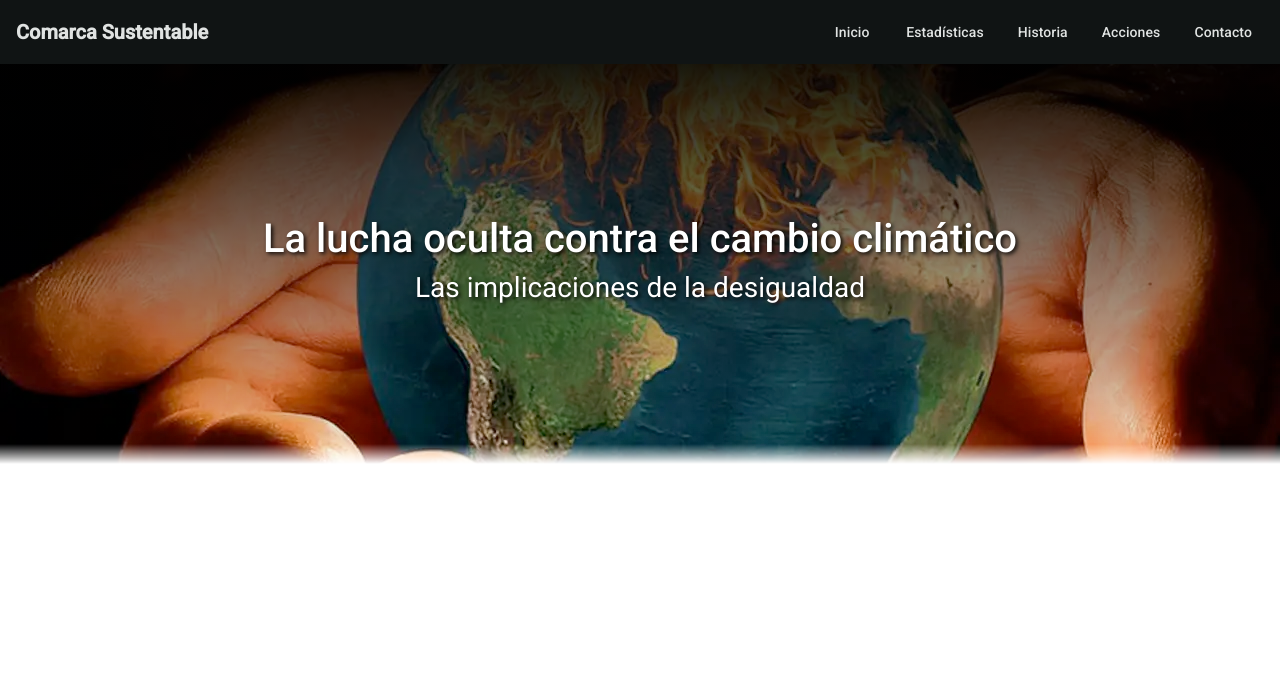
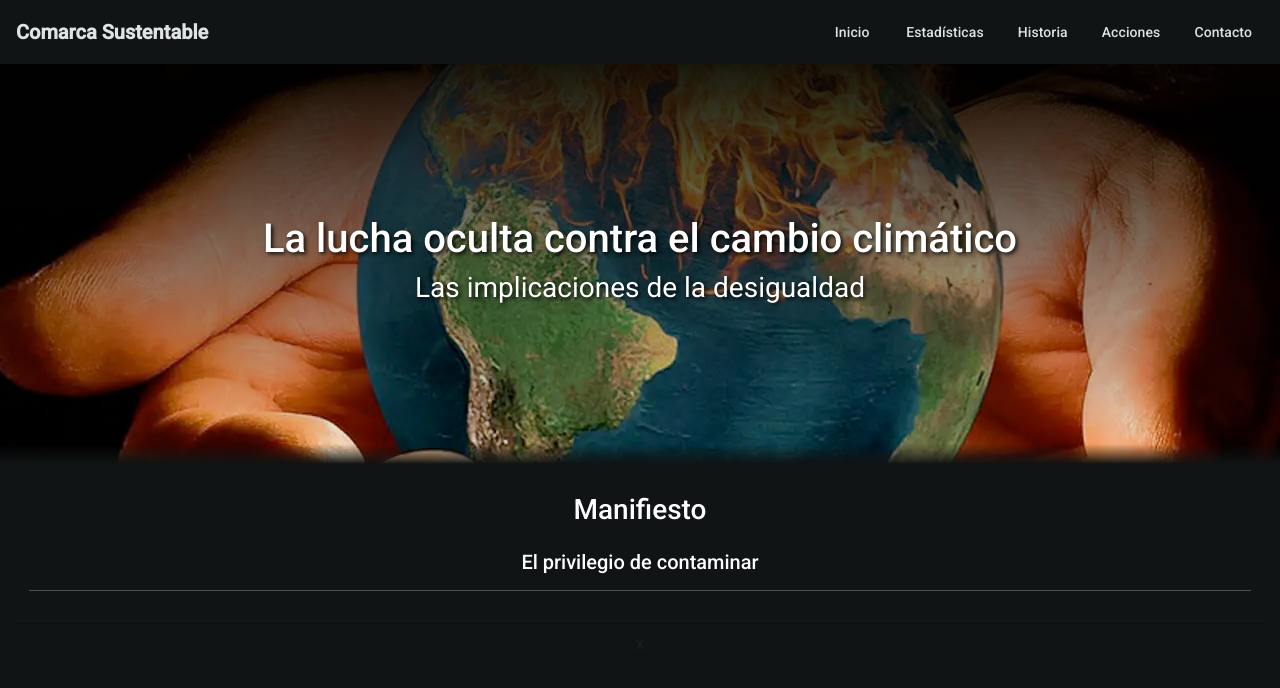
Before and after one commit to kevh-ppl/climate_ves, an Angular app: page / in a window 1280 px wide. Shown: the top 688 px of the page. Built offline with nearby package versions, Linux system fonts and the light colour scheme.

Commit message:
style(Inicio) => body del mismo color que la navbar

```diff
--- a/src/app/inicio/inicio.component.css
+++ b/src/app/inicio/inicio.component.css
@@ -48,3 +48,11 @@
   position: relative;
   z-index: 2;
 }
+
+.card-custom {
+  background-color: var(--mat-sys-surface);
+  color: #ffffff;
+  width: 100vw;
+  padding: 0.8rem;
+  border: none;
+}
--- a/src/app/inicio/inicio.component.html
+++ b/src/app/inicio/inicio.component.html
@@ -3,3 +3,14 @@
   <h1>La lucha oculta contra el cambio climático</h1>
   <h3>Las implicaciones de la desigualdad</h3>
 </div>
+<div class="card card-custom text-center">
+  <h3 class="mt-3">Manifiesto</h3>
+  <div class="card-body">
+    <h5 class="card-title">El privilegio de contaminar</h5>
+    <p class="card-text"></p>
+    <hr>
+  </div>
+  <div class="card-footer text-body-secondary">
+    x
+  </div>
+</div>
--- a/src/styles.css
+++ b/src/styles.css
@@ -1,4 +1,13 @@
 /* You can add global styles to this file, and also import other style files */
 
-html, body { height: 100%; }
-body { margin: 0; font-family: Roboto, "Helvetica Neue", sans-serif; }
+html,
+body {
+  height: 100%;
+}
+
+body {
+  margin: 0;
+  font-family: Roboto, "Helvetica Neue", sans-serif;
+  background-color: var(--mat-sys-surface);
+  ;
+}
```
